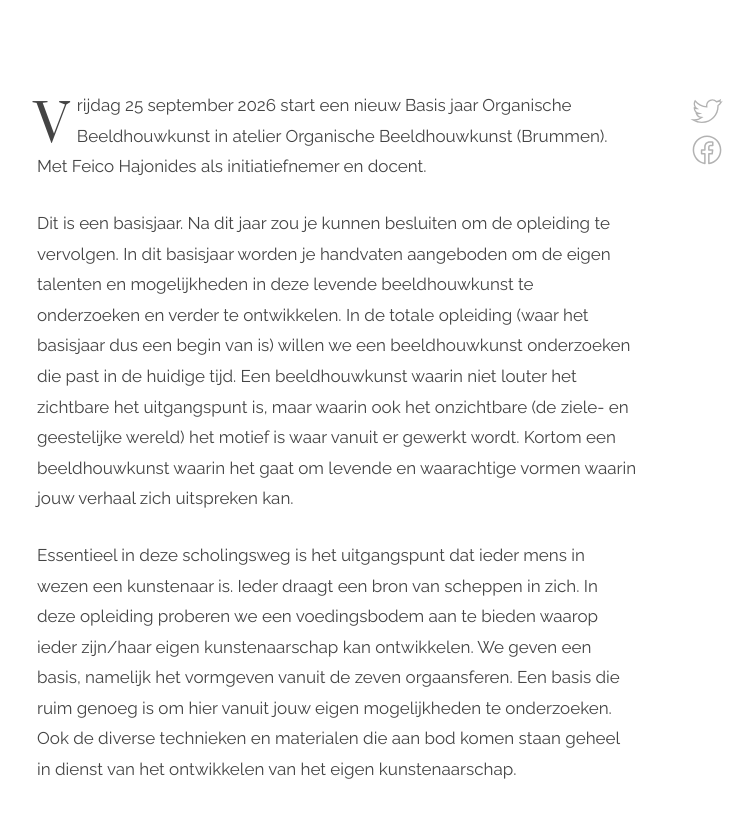
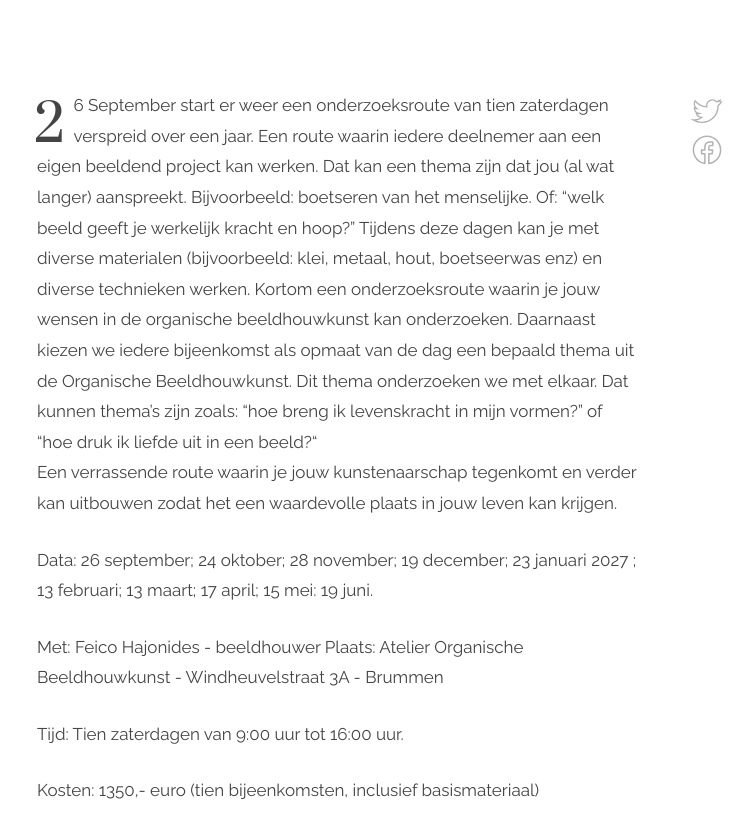
Before and after one commit to feicohajonides2020/feicohajonides2020.github.io, a Jekyll site: the page built from _posts/2019-09-01- Opleiding organische beeldhouwkunst.md, in a window 1280 px wide and 1400 px high, scrolled down 640 px. Shown: the part 169-998 px from the top of the window, without its empty margins (303-1056 px from the left). Built offline with Jekyll 4.4.1, drawn with Linux system fonts in a browser that asks for light colours; some of the changed text lies outside the part shown; grey boxes are pictures that could not be loaded.

Commit message:
Update 2019-09-01- Opleiding organische beeldhouwkunst.md
onderzoeksroute

```diff
--- a/_posts/2019-09-01- Opleiding organische beeldhouwkunst.md
+++ b/_posts/2019-09-01- Opleiding organische beeldhouwkunst.md
@@ -10,58 +10,23 @@ header:
 
 
 
-Vrijdag 25 september 2026 start een nieuw Basis jaar Organische Beeldhouwkunst in atelier Organische Beeldhouwkunst (Brummen). Met Feico Hajonides als initiatiefnemer en docent.
+26 September start er weer een onderzoeksroute van tien zaterdagen verspreid over een jaar. Een route waarin iedere deelnemer aan een eigen beeldend project kan werken. Dat kan een thema zijn dat jou (al wat langer) aanspreekt. Bijvoorbeeld: boetseren van het menselijke. Of: “welk beeld geeft je werkelijk kracht en hoop?” Tijdens deze dagen kan je met diverse materialen (bijvoorbeeld: klei, metaal, hout, boetseerwas enz) en diverse technieken werken.  Kortom een onderzoeksroute waarin je jouw wensen in de organische beeldhouwkunst kan onderzoeken.  Daarnaast kiezen we iedere bijeenkomst als opmaat van de dag een bepaald thema uit de Organische Beeldhouwkunst. Dit thema onderzoeken we met elkaar. Dat kunnen thema’s zijn zoals: “hoe breng ik levenskracht in mijn vormen?” of “hoe druk ik liefde uit in een beeld?“
+Een verrassende route waarin je jouw kunstenaarschap tegenkomt en verder kan uitbouwen zodat het een waardevolle plaats in jouw leven kan krijgen.
 
-Dit is een basisjaar. Na dit jaar zou je kunnen besluiten om de opleiding te vervolgen. In dit basisjaar worden je handvaten aangeboden om de eigen talenten en mogelijkheden in deze levende beeldhouwkunst  te onderzoeken en verder te ontwikkelen.
-In de totale opleiding (waar het basisjaar dus een begin van is)   willen we een beeldhouwkunst onderzoeken die past in de huidige tijd. Een beeldhouwkunst waarin niet louter het zichtbare het uitgangspunt is, maar waarin ook het onzichtbare (de ziele- en geestelijke wereld) het motief is waar vanuit er gewerkt wordt. Kortom een beeldhouwkunst waarin het gaat om levende en waarachtige vormen waarin jouw verhaal zich uitspreken kan.
+Data:    26 september; 24 oktober; 28 november; 19 december;          	23  januari 2027 ; 13 februari; 13  maart; 17 april; 15  mei:        	19 juni.
 
-Essentieel in deze scholingsweg is het uitgangspunt dat ieder mens in wezen een kunstenaar is. Ieder draagt een bron van scheppen in zich. In deze opleiding proberen we een voedingsbodem aan te bieden waarop ieder zijn/haar eigen kunstenaarschap kan ontwikkelen. We geven een basis, namelijk het vormgeven vanuit de zeven orgaansferen. Een basis die ruim genoeg is om hier vanuit jouw eigen mogelijkheden te onderzoeken. Ook de diverse technieken en materialen die aan bod komen staan geheel in dienst van het ontwikkelen van het eigen kunstenaarschap.
+Met:      Feico Hajonides - beeldhouwer
+Plaats:   Atelier Organische Beeldhouwkunst - Windheuvelstraat 3A - Brummen
 
-{% include image.html img="https://25853585-541091259790646543.preview.editmysite.com/uploads/2/5/8/5/25853585/stille-week-woensdag-kopie-2_orig.jpg" alt="Alt for image" caption="Aswoensdag" %}
+Tijd:     Tien zaterdagen van 9:00 uur tot 16:00 uur.
 
-In het Basisjaar werken we aan een gedegen basis mbt de organische beeldhouwkunst. Waardevolle boetseer oefeningen helpen je je eigen vormtaal en beeldkracht verder te ontwikkelen. Daarbij kunnen Antroposofische inzichten je helpen zicht te krijgen op je kunstenaarschap.
+Kosten: 1350,-  euro (tien bijeenkomsten, inclusief basismateriaal)
 
-Anderzijds worden er technieken en vaardigheden aangeboden zodat je zelfstandig in ondermeer koper/brons, ijzer, steen en hout kan werken.
-Om met deze materialen om te kunnen gaan is het handig om hun unieke mogelijkheden te leren kennen. Kennis van de alchemie komt in dit jaar aan bod.
-
-Wat dit jaar anders maakt dan voorgaande jaren is dat ieder in dit basisjaar aan een eigen beelden serie werkt. Een serie over een voor jou sprekend onderwerp waaraan je het hele jaar vormgeeft. Jouw kunstenaarschap, jouw kunstwens en beeldend verlangen krijgt hiermee de volle ruimte en ondersteuning.
-Nieuw is ook dat we door het jaar heen diverse exposities gaan bezoeken. Dit om het kunstzinnig waarnemen verder te scholen.
-
-Kortom een vol jaar waarin je word uitgedaagd om op een nieuwe manier naar vorm te kijken en word aangemoedigd om beelden te maken die jouw unieke verhaal laten zien.
-
-Na dit basisjaar kan je besluiten om jouw relatie met de organische beeldhouwkunst te verdiepen in twee verdiepingsjaren. Het beeldend werken vanuit de zeven organen wordt verruimd. Daarbij verruim je je vaardigheden in het werken met brons, ijzer, hout enz.
+Aanmelden:
+Voor aanmelding of vragen klik boven deze bladzijde rechts in het menu:  "Contact"
+of mail naar: info@feicohajonides.nl of telf. 0630953313
 
 
-## Kennismaking
-
-Als deze opleiding je aanspreekt en je overweegt om mee te doen dan kun je een geheel vrijblijvend kennismakingsgesprek aan vragen. Z'n kennismakingsgesprek kan via de telefoon of "life" op lokatie.  We bespreken dan jouw vragen, twijfels en bekijken of jouw wensen, mogelijkheden en verlangens aansluiten bij deze opleiding.
-Voor een afspraak kun je contact met Feico opnemen.
-
-Voor aanmelding of vragen klik boven deze bladzijde rechts in het menu: "Contact".
-
-
-## Kosten
-
-De kosten voor deze opleiding zijn 2600,- euro pp per jaar. (Inclusief beeldend basismateriaal, lesmiddelen, begeleiding ook buiten de bijeenkomsten om. Exclusief kosten voor het bronsgieten en museum/galerie bezoek.)
-
-
-## Tijd
-
-Het basisjaar start vrijdag 25 september 2025 en bestaat uit 20 dag-bijeenkomsen. Van september t/m juni iedere maand een vrijdag en een zaterdag aansluitend.
-
-Iedere dag begint om 9:00 uur (welkom vanaf 8:45 uur) en eindigt uiterlijk om 16:00 uur.
-
-## Plaats
-
-We kunnen gebruik maken van een ruim atelier/werkplaats  en een bronsgieterij:
-Atelier Organische Beeldhouwkunst.
-Windheuvelstraat 3A
-6971 JV Brummen (nabij Zutphen).
-
-
-Als dit je aanspreekt kan je een kennismakingsgesprek aanvragen.
-
-Voor aanmelding of vragen klik boven deze bladzijde rechts in het menu:  "Contact"
 
 
 
```
